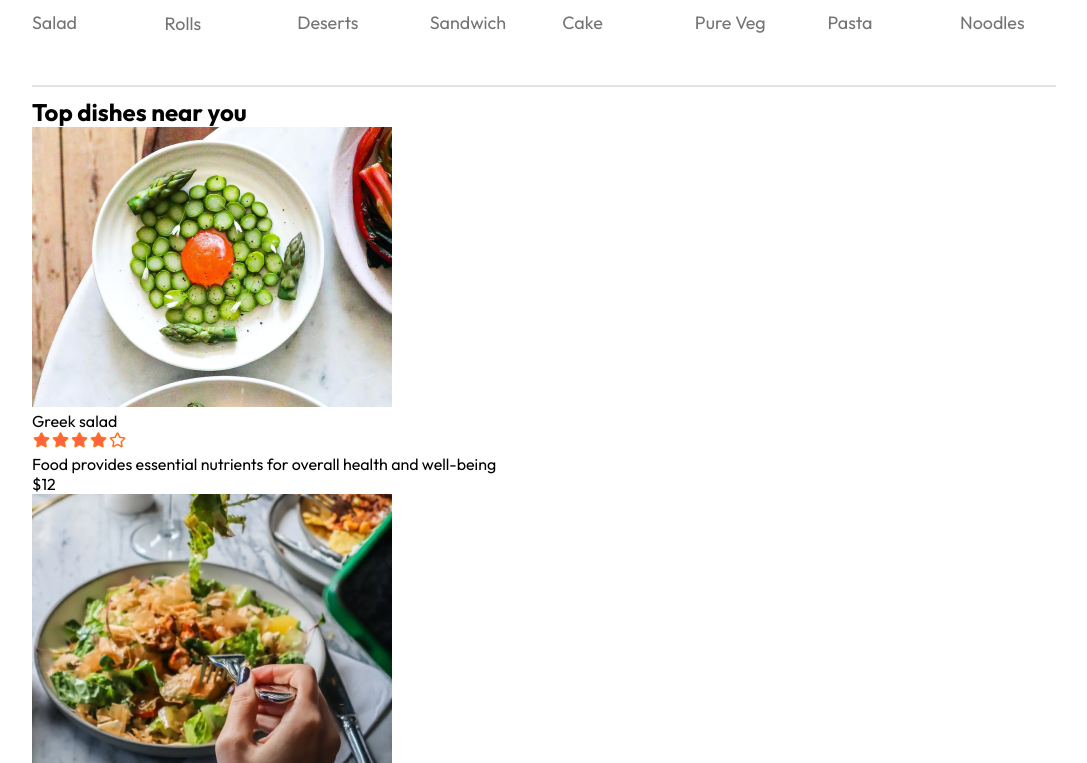
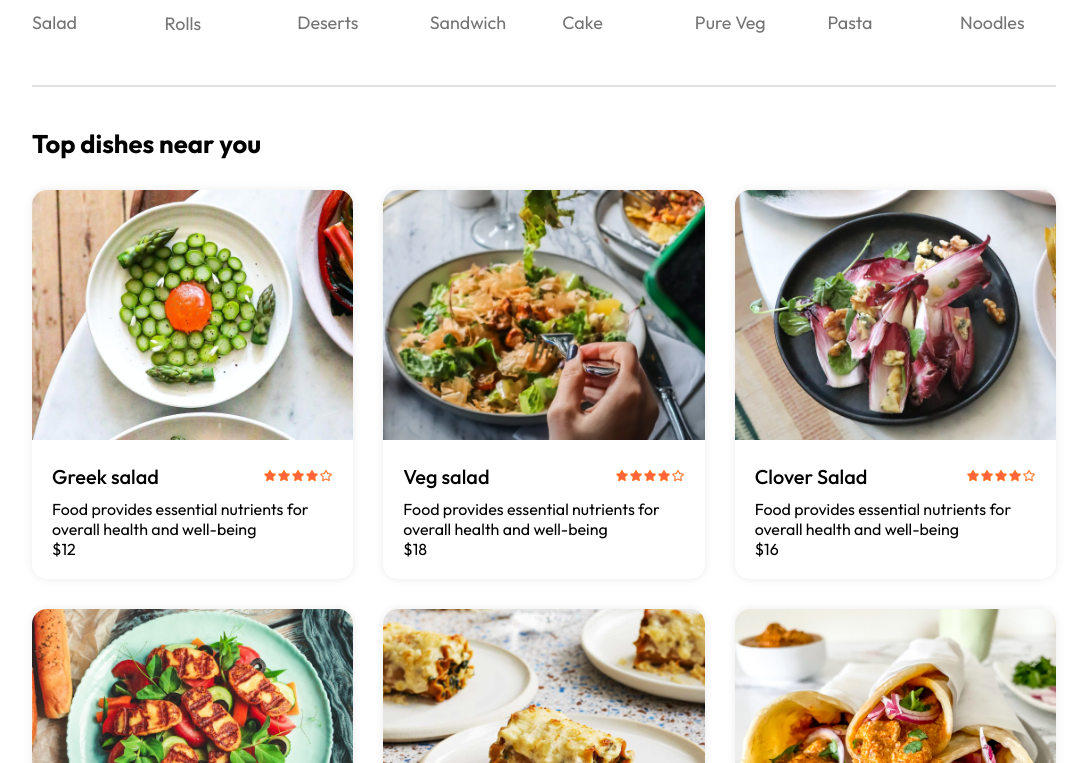
Before and after one commit to Vignesh2715/fullstack_project, a React (Vite) app in the folder frontend/: page / in a window 1280 px wide. Shown: the part 817-1580 px from the top of the page, without its empty margins (96-1183 px from the left). Built offline with nearby package versions, Linux system fonts and the light colour scheme.

Commit message:
updated the css for fooditems

```diff
--- a/frontend/src/components/FoodDisplay/FoodDisplay.css
+++ b/frontend/src/components/FoodDisplay/FoodDisplay.css
@@ -0,0 +1,13 @@
+.food-display {
+  margin-top: 30px;
+}
+.food-display h2 {
+  font-size: max(2vw, 24px);
+}
+.food-display-list {
+  display: grid;
+  grid-template-columns: repeat(auto-fill, minmax(240px, 1fr));
+  margin-top: 30px;
+  gap: 30px;
+  row-gap: 30px;
+}
--- a/frontend/src/components/FoodItem/FoodItem.css
+++ b/frontend/src/components/FoodItem/FoodItem.css
@@ -0,0 +1,31 @@
+.food-item {
+  width: 100%;
+  margin: auto;
+  border-radius: 15px;
+  box-shadow: 0px 0px 10px #00000015;
+  transition: 0.3s;
+  animation: fadeIn 1s;
+}
+
+.food-item-image {
+  width: 100%;
+  border-radius: 15px 15px 0px 0px;
+}
+
+.food-item-info {
+  padding: 20px;
+}
+
+.food-item-name-rating {
+  display: flex;
+  justify-content: space-between;
+  align-items: center;
+  margin-bottom: 10px;
+}
+.food-item-name-rating p {
+  font-size: 20px;
+  font-weight: 500;
+}
+.food-item-name-rating img {
+  width: 70px;
+}
```
